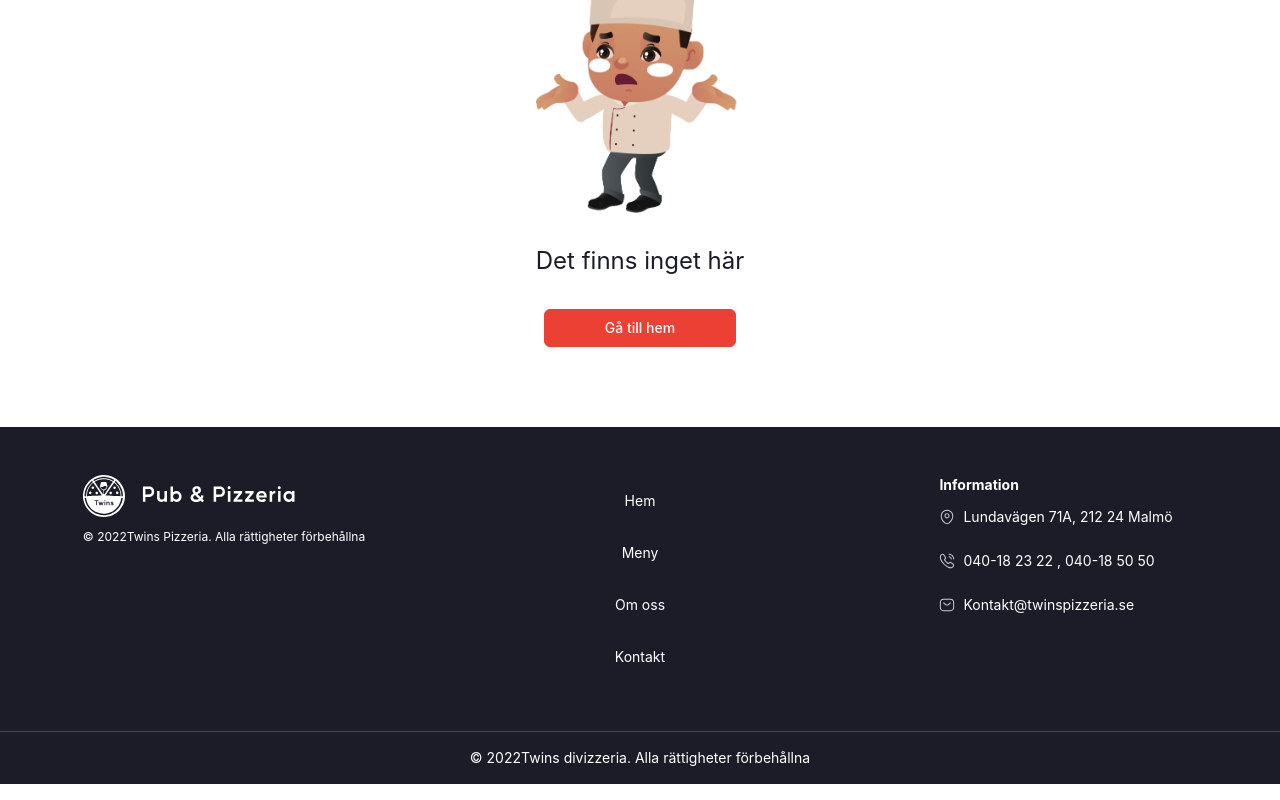
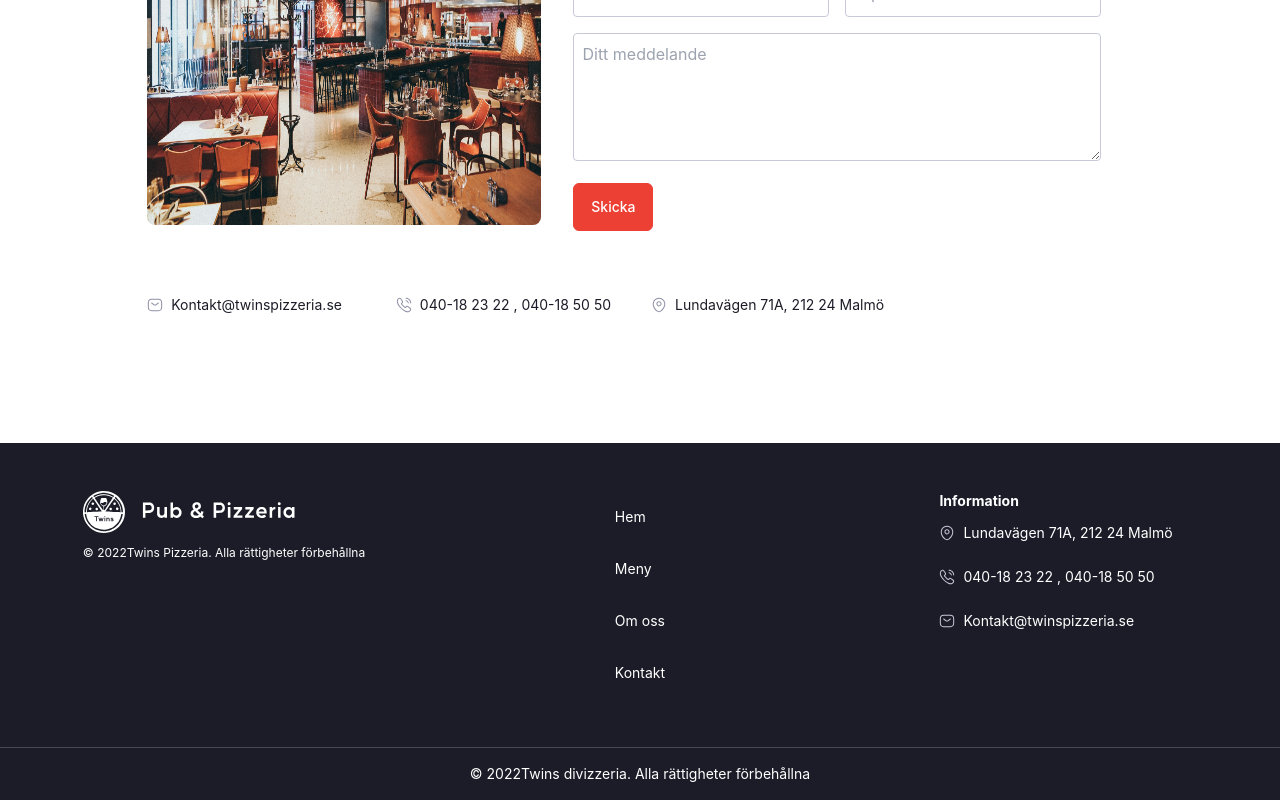
Before and after one commit to DEVMGO/new-twins-pizzeria, a Next.js app: page /kontakt in a window 1280 px wide. Before the commit this address had no page. Shown: the part 344-1144 px from the top of the page. Built offline with nearby package versions, Linux system fonts and the light colour scheme.

Commit message:
edit names and url pages and edit styles

```diff
--- a/components/home/news/index.jsx
+++ b/components/home/news/index.jsx
@@ -8,7 +8,7 @@ const News = () => {
       <div className="md:w-4/5 max-w-screen-2xl w-full flex items-center lg:justify-between justify-center lg:flex-row flex-col sm:p-8 p-4">
         <div className="sm:w-auto w-full flex items-start justify-center flex-col sm:p-6 lg:ml-10 lg:mt-0 mt-5 lg:order-1 order-2">
           <h3 className="md:text-3xl text-2xl text-blue28 font-bold my-3">Nu har vi pub!</h3>
-          <p className="max-w-[28rem] text-sm text-blue28 text-justify">
+          <p className="max-w-[28rem] text-sm text-blue28 text-justify bg-transparent">
             orem Ipsum is simply dummy text of the printing and typesetting
             industry. Lorem Ipsum has been the industry's standard dummy text
             ever since the 1500s, when an unknown printer took a galley of type
--- a/components/contact-us/contacts.jsx
+++ b/components/kontakt/contacts.jsx
@@ -7,17 +7,17 @@ import PhoneIcon from "../ui/icons/phone";
 const Contacts = (props) => {
   return (
     <div className="w-full flex items-center justify-between lg:flex-row flex-col gap-10">
-      <div className="w-full flex items-start lg:justify-start sm:justify-center min-w-max">
+      <div className="w-full flex items-center lg:justify-start sm:justify-center min-w-max">
         <EmailIcon className="[&>path]:fill-[#8F90A6]" />{" "}
         <p className="text-sm text-blue28 ml-2">{props.email}</p>
       </div>
 
-      <div className="w-full flex items-start lg:justify-start sm:justify-center min-w-max">
+      <div className="w-full flex items-center lg:justify-start sm:justify-center min-w-max">
         <PhoneIcon className="[&>path]:fill-[#8F90A6]" />{" "}
         <p className="text-sm text-blue28 ml-2">{props.phone}</p>
       </div>
 
-      <div className="w-full flex items-start lg:justify-start sm:justify-center min-w-max">
+      <div className="w-full flex items-center lg:justify-start sm:justify-center min-w-max">
         <LocationIcon className="[&>path]:fill-[#8F90A6]" />{" "}
         <p className="text-sm text-blue28 ml-2">{props.location}</p>
       </div>
--- a/components/layouts/defaultLayout/footer/index.jsx
+++ b/components/layouts/defaultLayout/footer/index.jsx
@@ -16,15 +16,15 @@ const Footer = () => {
     },
     {
       title: "Meny",
-      url: "/menu",
+      url: "/meny",
     },
     {
       title: "Om oss",
-      url: "/about-us",
+      url: "/om-oss",
     },
     {
       title: "Kontakt",
-      url: "/contact-us",
+      url: "/kontakt",
     },
   ];
 
@@ -42,11 +42,11 @@ const Footer = () => {
         </div>
 
         <div className="w-full flex items-start justify-center my-8">
-          <ul className={`w-full flex items-center justify-start md:flex-col flex-row`}>
+          <ul className={`flex items-start justify-start md:flex-col flex-row`}>
             {menuItems.map((item, index) => (
               <li
                 key={index + "navitems"}
-                className={`w-full flex items-center justify-center text-sm text-white sm:p-4 p-2`}
+                className={`flex items-center justify-center text-sm text-white sm:p-4 p-2`}
               >
                 <Link href={item.url}>{item.title}</Link>
               </li>
--- a/components/layouts/defaultLayout/navbar/index.jsx
+++ b/components/layouts/defaultLayout/navbar/index.jsx
@@ -21,15 +21,15 @@ const Navbar = ({ objekts }) => {
     },
     {
       title: "Meny",
-      url: "/menu",
+      url: "/meny",
     },
     {
       title: "Om oss",
-      url: "/about-us",
+      url: "/om-oss",
     },
     {
       title: "Kontakt",
-      url: "/contact-us",
+      url: "/kontakt",
     },
   ];
 
--- a/pages/index.js
+++ b/pages/index.js
@@ -10,7 +10,7 @@ export default function Home() {
   return (
     <>
       <Head>
-        <title>Twins-Pizzeria</title>
+        <title>Hem | Twins Pizzeria & Pub</title>
         <meta name="description" content="Generated by create next app" />
         <meta name="viewport" content="width=device-width, initial-scale=1" />
         <link rel="icon" href="/favicon.ico" />
--- a/pages/contact-us/index.jsx
+++ b/pages/kontakt/index.jsx
@@ -2,12 +2,12 @@ import React from "react";
 import Head from "next/head";
 import Image from "next/image";
 // components
-import Contacts from "@/components/contact-us/contacts";
-import ContactUsForm from "@/components/contact-us/contactUsForm";
+import Contacts from "@/components/kontakt/contacts";
+import ContactUsForm from "@/components/kontakt/contactUsForm";
 // images
 import ImgCover from "@/public/assets/images/aboutus/cover.jpg";
 
-const ContactUs = () => {
+const Kontakt = () => {
   let email = 'Kontakt@twinspizzeria.se';
   let phone = '040-18 23 22 , 040-18 50 50';
   let location = 'Lundavägen 71A, 212 24 Malmö';
@@ -15,7 +15,7 @@ const ContactUs = () => {
   return (
     <>
       <Head>
-        <title>Kontakt</title>
+        <title>Kontakt | Twins Pizzeria & Pub</title>
       </Head>
       <div className="w-full max-w-screen-2xl flex items-center justify-start flex-col md:py-24 py-10 px-6">
         <h4 className="text-3xl text-blue28 font-bold">Kontakt</h4>
@@ -40,6 +40,6 @@ const ContactUs = () => {
   );
 };
 
-export default ContactUs;
+export default Kontakt;
 
-ContactUs.layout = "L1";
+Kontakt.layout = "L1";
--- a/pages/menu/index.jsx
+++ b/pages/meny/index.jsx
@@ -1,15 +1,21 @@
 import React, { useState } from "react";
+import Head from "next/head";
 import Image from "next/image";
 // components
-import MenuHeaders from "@/components/menu/menuHeaders";
+import MenuHeaders from "@/components/meny/menuHeaders";
 // icons
 import ImgMenu from "@/public/assets/images/menu/menu.png";
 
-const Menu = ({ foodList, categorys }) => {
+const Meny = ({ foodList, categorys }) => {
   const [select, setSelect] = useState("");
   const [filter, setFilter] = useState("");
 
   return (
+    <>
+      <Head>
+        <title>Meny | Twins Pizzeria & Pub</title>
+      </Head>
+
       <div className="w-full flex items-center justify-start flex-col py-28 md:px-20 px-6">
         <h3 className="text-xl text-gray-500 font-semibold">VÅRA MATRÄTTER</h3>
         <div className="flex items-start justify-center my-8">
@@ -29,10 +35,13 @@ const Menu = ({ foodList, categorys }) => {
         />
 
         <div className="w-full flex items-center justify-start flex-col">
-        {categorys?.filter((itm) => {
+          {categorys
+            ?.filter((itm) => {
               if (select == "") {
                 return itm;
-            } else if (itm.title.toLowerCase().includes(select.toLowerCase())) {
+              } else if (
+                itm.title.toLowerCase().includes(select.toLowerCase())
+              ) {
                 return itm;
               }
             })
@@ -73,7 +82,9 @@ const Menu = ({ foodList, categorys }) => {
                             className="w-full flex items-center justify-between my-4 border-b border-gray-300"
                           >
                             <div className="flex sm:max-w-5xl max-w-[200px] items-center justify-start gap-4 py-2">
-                            <p className="text-base text-blue28">{index + 1}</p>
+                              <p className="text-base text-blue28">
+                                {index + 1}
+                              </p>
                               <div className="flex items-start justify-center flex-col">
                                 <h2 className="md:text-lg text-base text-blue28 font-semibold">
                                   {items.name}
@@ -100,32 +111,33 @@ const Menu = ({ foodList, categorys }) => {
             })}
         </div>
       </div>
+    </>
   );
 };
 
-export default Menu;
+export default Meny;
 
-Menu.defaultProps = {
+Meny.defaultProps = {
   categorys: [
     {
-        title: 'Special Pizzas',
-        type: 'special'
+      title: "Special Pizzas",
+      type: "special",
     },
     {
-        title: 'Grill',
-        type: 'grill'
+      title: "Grill",
+      type: "grill",
     },
     {
-        title: 'Sallader',
-        type: 'vegetarian'
+      title: "Sallader",
+      type: "vegetarian",
     },
     {
-        title: 'Dryck',
-        type: 'annat'
+      title: "Dryck",
+      type: "annat",
     },
     {
-        title: 'Alkoholdryck',
-        type: 'annat'
+      title: "Alkoholdryck",
+      type: "annat",
     },
   ],
   foodList: [
@@ -381,4 +393,4 @@ Menu.defaultProps = {
   ],
 };
 
-Menu.layout = "L1";
+Meny.layout = "L1";
--- a/pages/about-us/index.jsx
+++ b/pages/om-oss/index.jsx
@@ -4,11 +4,11 @@ import Image from "next/image";
 // images
 import ImgCover from "@/public/assets/images/aboutus/cover.jpg";
 
-const AboutUs = () => {
+const Om_Oss = () => {
   return (
     <>
       <Head>
-        <title>Om oss</title>
+        <title>Om Oss | Twins Pizzeria & Pub</title>
       </Head>
       <div className="w-full max-w-screen-2xl flex items-center justify-start flex-col lg:pt-24 pt-10 px-6">
         <h4 className="text-3xl text-blue28 font-bold">Om oss</h4>
@@ -93,6 +93,6 @@ const AboutUs = () => {
   );
 };
 
-export default AboutUs;
+export default Om_Oss;
 
-AboutUs.layout = "L1";
+Om_Oss.layout = "L1";
```
Also changed, not shown: components/kontakt/contactUsForm.jsx (renamed from components/contact-us/contactUsForm.jsx), components/meny/menuHeaders.jsx (renamed from components/menu/menuHeaders.jsx), components/meny/style.module.css (renamed from components/menu/style.module.css), public/assets/images/Logo2.png (renamed from public/assets/images/Logo.png), public/assets/images/logo.jpeg (added). Lines whose indentation alone changed are shown as unchanged.
